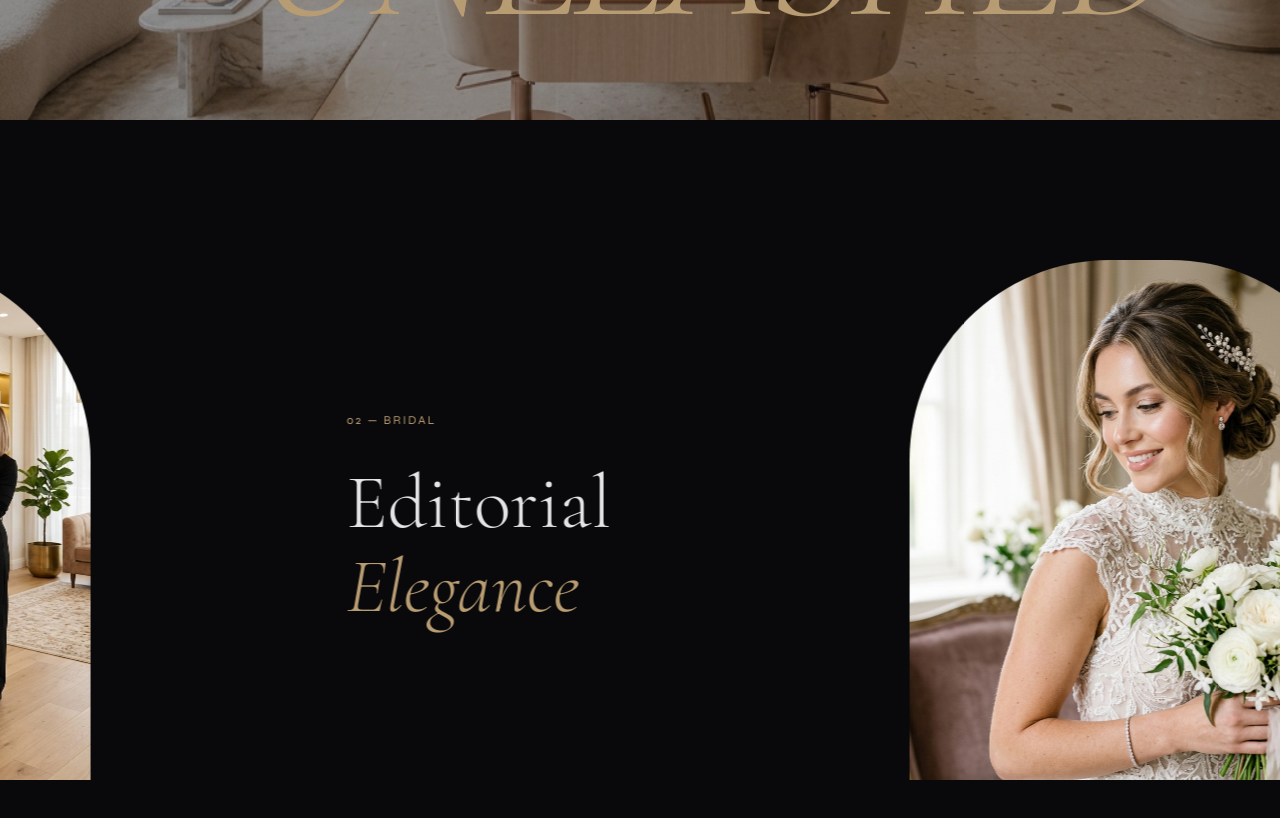
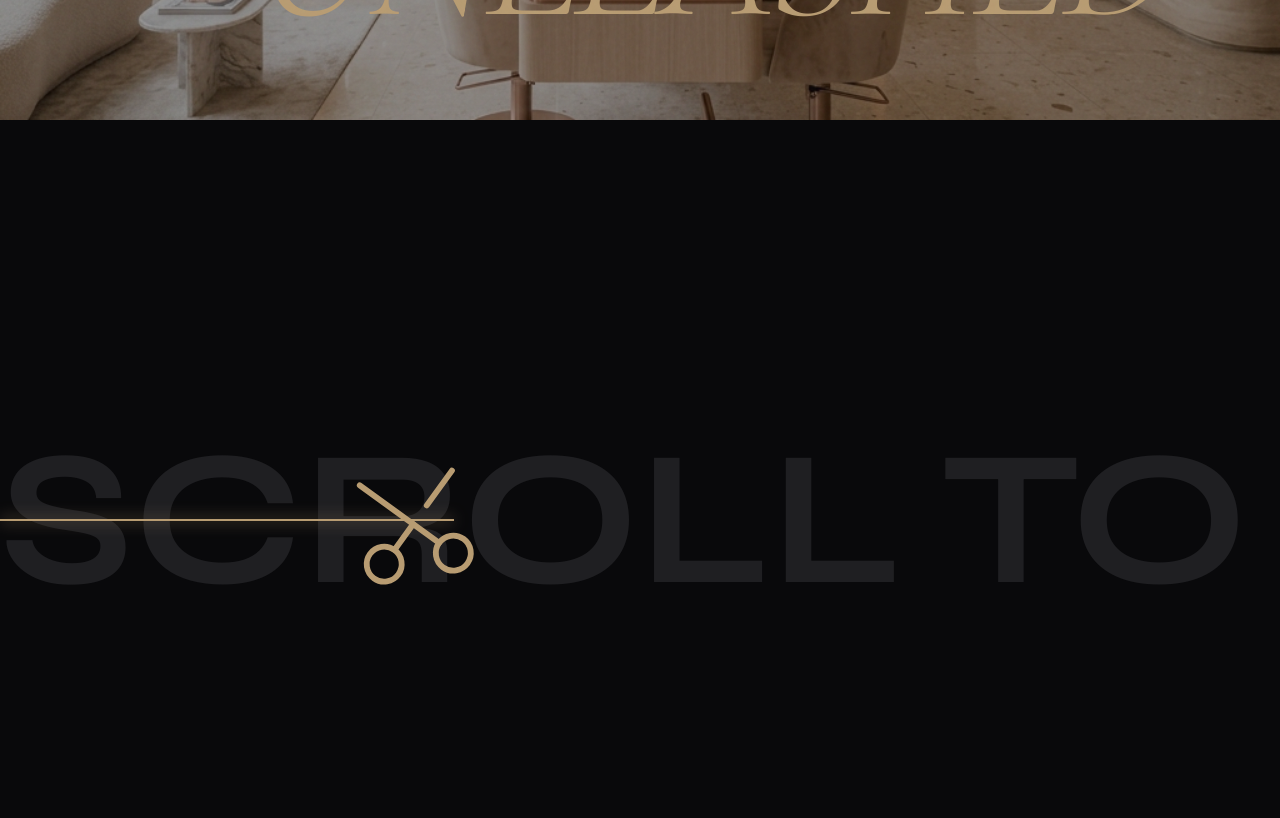
Before and after one commit to harrynaveen8-crypto/aura-salon-bridal, a React (Vite) app: page / in a window 1280 px wide. Shown: the part 680-1498 px from the top of the page. Built offline with nearby package versions, Linux system fonts and the light colour scheme.

Commit message:
V5: Fixed horizontal scroll sticky sync and added Scissors Cut transition

```diff
--- a/src/App.jsx
+++ b/src/App.jsx
@@ -2,7 +2,7 @@ import React, { useEffect, useRef } from 'react';
 import { motion, useScroll, useTransform, useSpring } from 'framer-motion';
 import Lenis from 'lenis';
 import CustomCursor from './CustomCursor';
-import { Scissors, Droplet, Wind, Sparkles } from 'lucide-react';
+import { Scissors } from 'lucide-react';
 
 const AnimatedText = ({ text, className }) => {
   const words = text.split(" ");
@@ -25,29 +25,10 @@ const AnimatedText = ({ text, className }) => {
   );
 };
 
-// Floating element component for extreme playfulness
-const FloatingIcon = ({ children, initialX, initialY, scrollProgress, yRange, rotationRange }) => {
-  const y = useTransform(scrollProgress, [0, 1], yRange);
-  const rotate = useTransform(scrollProgress, [0, 1], rotationRange);
-
-  return (
-    <motion.div
-      style={{
-        position: 'absolute', top: initialY, left: initialX,
-        y, rotate,
-        color: 'var(--color-accent)', opacity: 0.3,
-        pointerEvents: 'none', zIndex: 1
-      }}
-    >
-      {children}
-    </motion.div>
-  );
-};
-
 function App() {
   useEffect(() => {
     const lenis = new Lenis({
-      duration: 1.5, // Even smoother/longer inertia
+      duration: 1.5,
       easing: (t) => Math.min(1, 1.001 - Math.pow(2, -10 * t)),
       direction: 'vertical',
       gestureDirection: 'vertical',
@@ -62,9 +43,6 @@ function App() {
     return () => lenis.destroy();
   }, []);
 
-  // Global Scroll for floating objects
-  const { scrollYProgress: pageScroll } = useScroll();
-
   // Hero Scroll Parallax
   const heroRef = useRef(null);
   const { scrollYProgress: heroScroll } = useScroll({ target: heroRef, offset: ["start start", "end start"] });
@@ -72,32 +50,35 @@ function App() {
   const heroScale = useTransform(smoothHero, [0, 1], [1, 1.25]);
   const heroOpacity = useTransform(smoothHero, [0, 0.5], [1, 0]);
 
+  // Scissor Cut Section Setup
+  const cutRef = useRef(null);
+  const { scrollYProgress: cutScroll } = useScroll({ target: cutRef, offset: ["start start", "end end"] });
+  const smoothCut = useSpring(cutScroll, { stiffness: 100, damping: 30, restDelta: 0.001 });
+
+  // Phase 1 (0 to 0.5): Scissor moves left to right, cutting the line
+  const scissorX = useTransform(smoothCut, [0, 0.5], ["-10vw", "110vw"]);
+  const cutLineWidth = useTransform(smoothCut, [0, 0.5], ["0%", "100%"]);
+  // Rotate scissors back and forth to simulate cutting
+  const scissorRotate = useTransform(smoothCut, [0, 0.1, 0.2, 0.3, 0.4, 0.5], [-90, -130, -90, -130, -90, -130]);
+
+  // Phase 2 (0.5 to 1): The two panels slide apart vertically
+  const topPanelY = useTransform(smoothCut, [0.5, 1], ["0%", "-100%"]);
+  const bottomPanelY = useTransform(smoothCut, [0.5, 1], ["0%", "100%"]);
+
   // Horizontal Scroll Section Setup
   const horizontalRef = useRef(null);
   const { scrollYProgress: horizontalScroll } = useScroll({ target: horizontalRef });
-  const smoothHorizontal = useSpring(horizontalScroll, { stiffness: 100, damping: 30 });
 
   // Map vertical scroll (0 to 1) to horizontal translation (0% to -75% for 4 panels)
+  // We use useSpring to ensure it feels buttery and doesn't abruptly stop
+  const smoothHorizontal = useSpring(horizontalScroll, { stiffness: 100, damping: 30, restDelta: 0.001 });
   const xTransform = useTransform(smoothHorizontal, [0, 1], ["0%", "-75%"]);
 
   return (
-    <div style={{ background: 'var(--color-bg)', overflow: 'hidden' }}>
+    // Crucial fix: removed global overflow:hidden which breaks position: sticky
+    <div style={{ background: 'var(--color-bg)' }}>
       <CustomCursor />
       <div className="noise"></div>
-
-      {/* Floating Playful Salon Elements mapped to page scroll */}
-      <FloatingIcon scrollProgress={pageScroll} initialX="10vw" initialY="20vh" yRange={["0vh", "150vh"]} rotationRange={[0, 360]}>
-        <Scissors size={120} strokeWidth={0.5} />
-      </FloatingIcon>
-      <FloatingIcon scrollProgress={pageScroll} initialX="85vw" initialY="40vh" yRange={["0vh", "200vh"]} rotationRange={[45, -180]}>
-        <Droplet size={100} strokeWidth={0.5} />
-      </FloatingIcon>
-      <FloatingIcon scrollProgress={pageScroll} initialX="20vw" initialY="120vh" yRange={["0vh", "-100vh"]} rotationRange={[-45, 180]}>
-        <Wind size={150} strokeWidth={0.5} />
-      </FloatingIcon>
-      <FloatingIcon scrollProgress={pageScroll} initialX="80vw" initialY="200vh" yRange={["0vh", "-150vh"]} rotationRange={[0, -270]}>
-        <Sparkles size={120} strokeWidth={0.5} />
-      </FloatingIcon>
 
       <nav className="navbar hover-target">
         <div className="nav-logo">AURA.</div>
@@ -106,6 +87,7 @@ function App() {
         </div>
       </nav>
 
+      {/* 1. Hero Section */}
       <section className="hero" ref={heroRef}>
         <motion.div className="hero-img-wrapper" style={{ scale: heroScale, opacity: heroOpacity }}>
           <img src="/hero.png" alt="Aura Beauty Salon" className="hero-img" />
@@ -133,7 +115,39 @@ function App() {
         </div>
       </section>
 
-      {/* Horizontal Scroll Masterpiece */}
+      {/* 2. Scissor Cut Creative Transition */}
+      <section className="scissor-cut-section" ref={cutRef}>
+        <div className="scissor-sticky">
+
+           {/* Content revealed behind the cut */}
+           <div className="revealed-content">
+              <h2 className="text-massive text-center text-editorial" style={{ color: 'var(--color-accent)' }}>
+                THE REVEAL
+              </h2>
+           </div>
+
+           {/* Top Half Canvas */}
+           <motion.div className="cut-panel top" style={{ y: topPanelY }}>
+             <h2 className="cut-text" style={{ top: 'auto', bottom: 0, transform: 'translateY(50%)' }}>SCROLL TO CUT</h2>
+           </motion.div>
+
+           {/* Bottom Half Canvas */}
+           <motion.div className="cut-panel bottom" style={{ y: bottomPanelY }}>
+             <h2 className="cut-text" style={{ top: 0, transform: 'translateY(-50%)' }}>SCROLL TO CUT</h2>
+           </motion.div>
+
+           {/* The Cut Line */}
+           <motion.div className="cut-line" style={{ width: cutLineWidth }} />
+
+           {/* The Scissors */}
+           <motion.div className="scissor-icon" style={{ x: scissorX, rotate: scissorRotate }}>
+             <Scissors size={140} color="var(--color-accent)" strokeWidth={1} />
+           </motion.div>
+
+        </div>
+      </section>
+
+      {/* 3. Horizontal Scroll Masterpiece (Fixed Sticky Sync) */}
       <section ref={horizontalRef} className="horizontal-section-container">
         <div className="horizontal-sticky">
           <motion.div className="horizontal-track" style={{ x: xTransform }}>
--- a/src/index.css
+++ b/src/index.css
@@ -32,6 +32,11 @@ body {
   color: var(--color-text);
   line-height: 1.5;
   -webkit-font-smoothing: antialiased;
+  /* CRITICAL FIX: DO NOT USE overflow-x: hidden here, it breaks position: sticky! */
+}
+
+/* Hide horizontal scrollbar safely at the document root level */
+html {
   overflow-x: hidden;
 }
 
@@ -120,6 +125,84 @@ img { max-width: 100%; display: block; }
 .hero-img-wrapper { position: absolute; top: 0; left: 0; width: 100%; height: 100%; overflow: hidden; }
 .hero-img { width: 100%; height: 100%; object-fit: cover; opacity: 0.6; }
 .hero-content-container { position: relative; height: 100%; display: flex; align-items: flex-end; padding-bottom: 10vh; z-index: 10; }
+
+/* Scissor Cut Section */
+.scissor-cut-section {
+  position: relative;
+  height: 250vh; /* gives us plenty of scroll distance for the cut animation */
+  background: var(--color-bg);
+  z-index: 30;
+}
+
+.scissor-sticky {
+  position: sticky;
+  top: 0;
+  left: 0;
+  height: 100vh;
+  width: 100vw;
+  overflow: hidden;
+  display: flex;
+  align-items: center;
+  justify-content: center;
+}
+
+.revealed-content {
+  position: absolute;
+  top: 0;
+  left: 0;
+  width: 100%;
+  height: 100%;
+  display: flex;
+  align-items: center;
+  justify-content: center;
+  background-color: var(--color-secondary); /* dark contrast reveal */
+  z-index: 1;
+}
+
+.cut-panel {
+  position: absolute;
+  left: 0;
+  width: 100%;
+  height: 50vh;
+  background-color: var(--color-bg);
+  z-index: 2;
+  overflow: hidden;
+}
+
+.cut-panel.top { top: 0; }
+.cut-panel.bottom { bottom: 0; }
+
+.cut-text {
+  position: absolute;
+  left: 0;
+  width: 100%;
+  text-align: center;
+  font-family: var(--font-body);
+  font-size: clamp(5rem, 15vw, 15rem);
+  font-weight: 700;
+  color: #1f1f22; /* subtle dark text on dark background */
+  white-space: nowrap;
+}
+
+.cut-line {
+  position: absolute;
+  top: 50%;
+  left: 0;
+  height: 2px;
+  background-color: var(--color-accent);
+  box-shadow: 0 0 15px var(--color-accent);
+  z-index: 3;
+  transform: translateY(-50%);
+}
+
+.scissor-icon {
+  position: absolute;
+  top: 50%;
+  left: 0;
+  z-index: 4;
+  margin-top: -70px; /* offset half the icon size */
+  margin-left: -70px;
+}
 
 /* Horizontal Scroll System */
 .horizontal-section-container {
```
